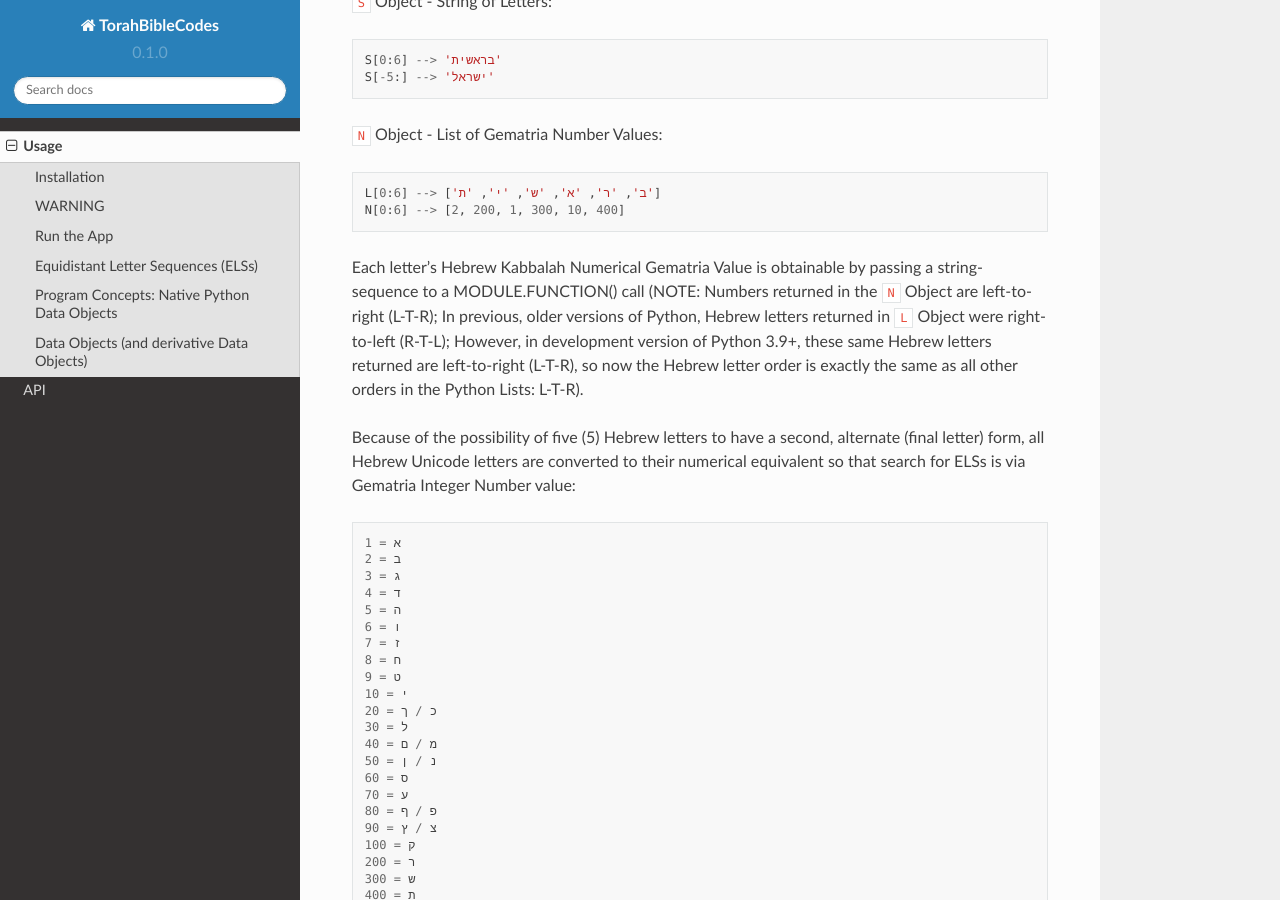
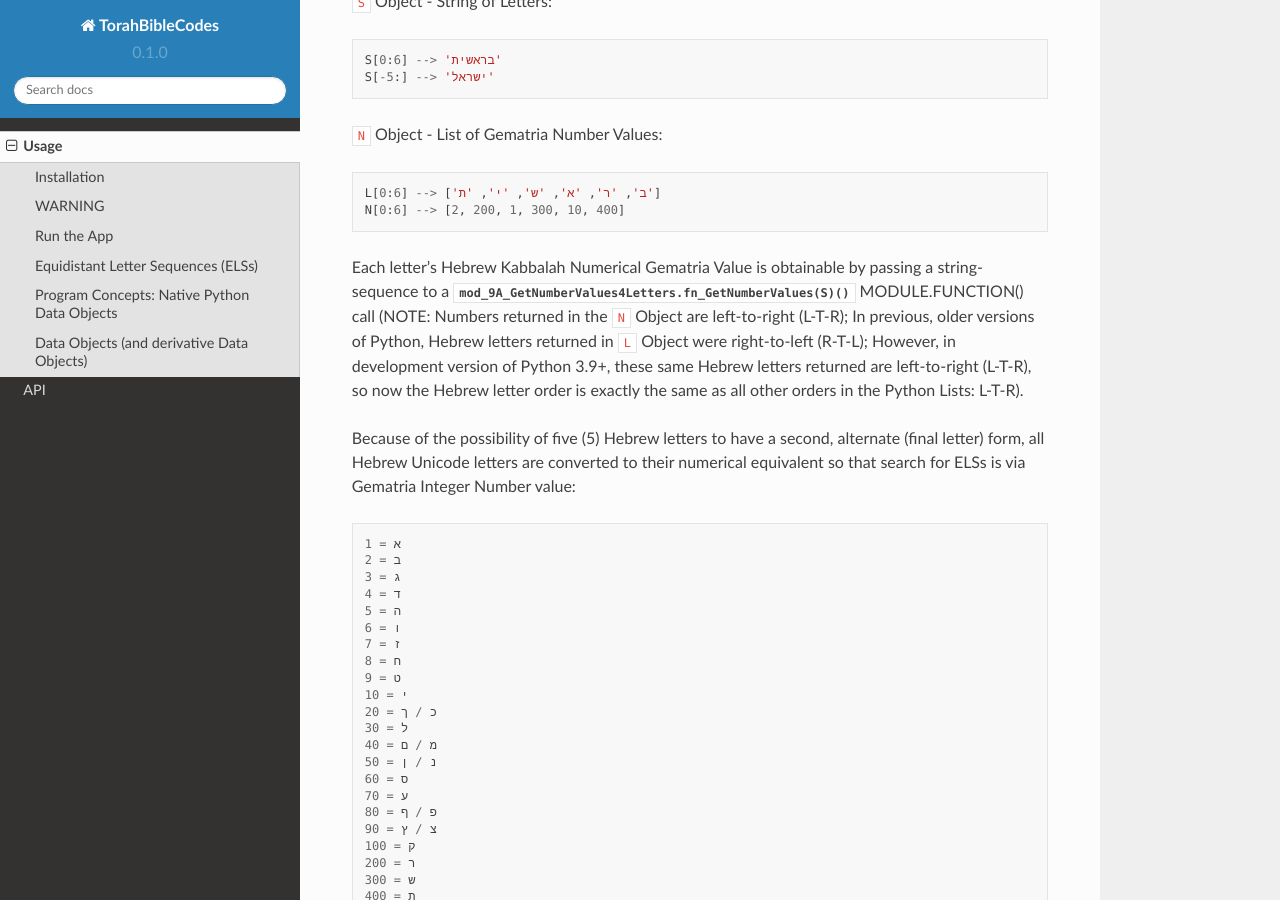
Before and after one commit to TorahBibleCodes/TorahBibleCodes_Sphinx, a Sphinx documentation site: the page built from docs/source/usage.rst, in a window 1280 px wide and 900 px high, scrolled down 5724 px. Built offline with Sphinx 7.4.7 and the Read the Docs theme 2.0.0, drawn with Linux system fonts in a browser that asks for light colours.

Commit message:
Update usage.rst

```diff
--- a/docs/source/usage.rst
+++ b/docs/source/usage.rst
@@ -265,7 +265,7 @@ From the ``D`` and ``DS`` Objects, all other Python Data Objects are derived:
    L[0:6] --> ['ב', 'ר', 'א', 'ש', 'י', 'ת']
    N[0:6] --> [2, 200, 1, 300, 10, 400]
 
-Each letter's Hebrew Kabbalah Numerical Gematria Value is obtainable by passing a string-sequence to a MODULE.FUNCTION() call (NOTE: Numbers returned in the ``N`` Object are left-to-right (L-T-R); In previous, older versions of Python, Hebrew letters returned in ``L`` Object were right-to-left (R-T-L); However, in development version of Python 3.9+, these same Hebrew letters returned are left-to-right (L-T-R), so now the Hebrew letter order is exactly the same as all other orders in the Python Lists: L-T-R).
+Each letter's Hebrew Kabbalah Numerical Gematria Value is obtainable by passing a string-sequence to a :py:func:`mod_9A_GetNumberValues4Letters.fn_GetNumberValues(S)` MODULE.FUNCTION() call (NOTE: Numbers returned in the ``N`` Object are left-to-right (L-T-R); In previous, older versions of Python, Hebrew letters returned in ``L`` Object were right-to-left (R-T-L); However, in development version of Python 3.9+, these same Hebrew letters returned are left-to-right (L-T-R), so now the Hebrew letter order is exactly the same as all other orders in the Python Lists: L-T-R).
 
 Because of the possibility of five (5) Hebrew letters to have a second, alternate (final letter) form, all Hebrew Unicode letters are converted to their numerical equivalent so that search for ELSs is via Gematria Integer Number value::
 
```
